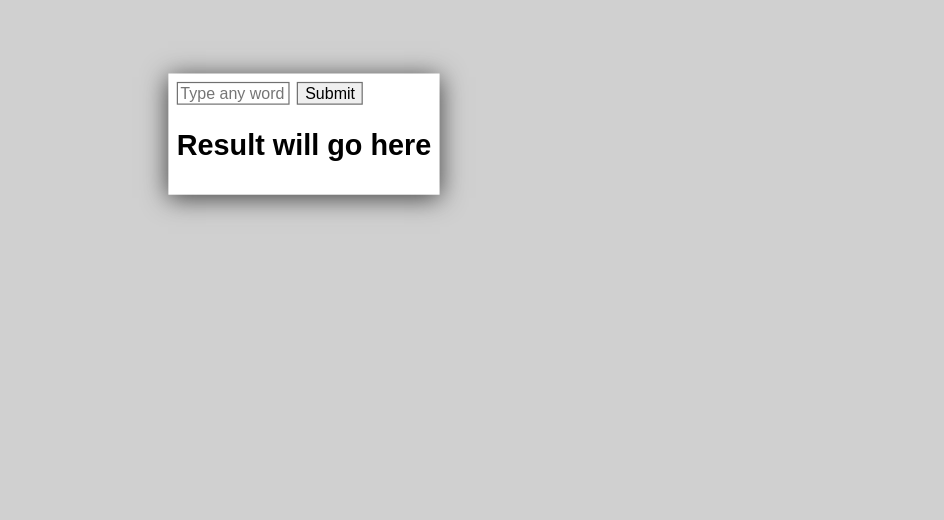
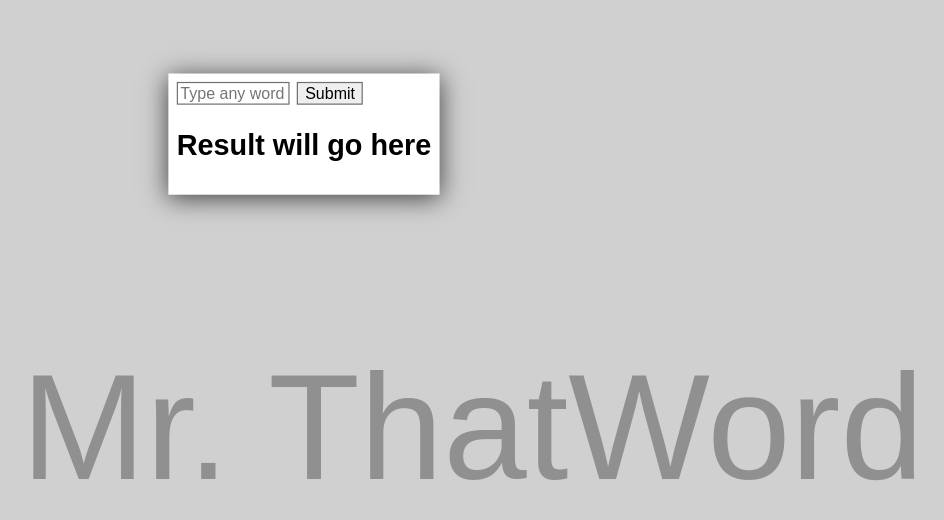
Before and after one commit to ElliottBelardo/mr-thatword, a plain HTML site: page index.html in a window 1280 px wide. Shown: the part 266-786 px from the top of the page, without its empty margins (336-1280 px from the left). Drawn offline with nearby package versions, Linux system fonts and the light colour scheme.

Commit message:
Add name in background, and remove whitespace from input

```diff
--- a/index.html
+++ b/index.html
@@ -13,7 +13,7 @@
 
       $(document).ready(function(){
         $("form").submit(function(){
-          $("#output").text("Mr. That" + toTitleCase($("[name=input]").val()));
+          $("#output").text("Mr. That" + toTitleCase($("[name=input]").val()).replace(/\s/g, ""));
           return false;
         });
       });
@@ -32,6 +32,14 @@
         box-shadow:0px 3px 20px #404040;
       }
       input {border-width:1px;border-style:solid;border-color:#707070;}
+      #titlething {
+        position:absolute;
+        bottom:0;
+        right:0;
+        transform:translate(-20px, 130px);
+        font-size:150px;
+        opacity:0.3;
+      }
     </style>
   </head>
   <body>
@@ -41,5 +49,6 @@
       </form>
       <h2 id="output">Result will go here</h2>
     </div>
+    <p id="titlething">Mr. ThatWord</p>
   </body>
 </html>
```
